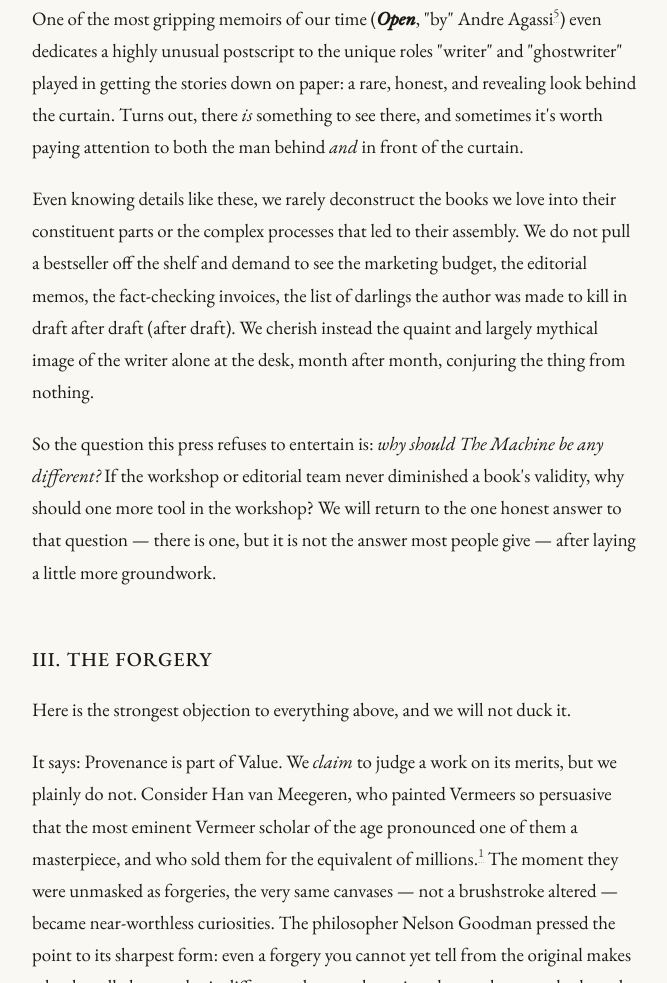
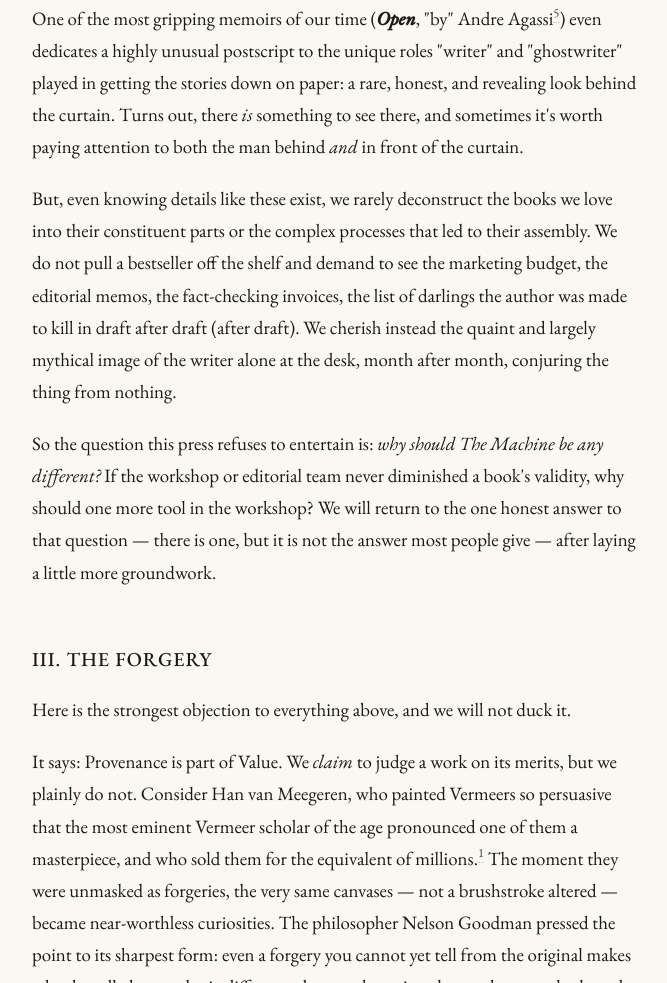
Before and after one commit to theseuspress/theseuspress-com, a plain HTML site: page manifesto.html in a window 1280 px wide. Shown: the part 1818-2801 px from the top of the page, without its empty margins (304-971 px from the left). Drawn offline with nearby package versions, Linux system fonts and the light colour scheme.

Commit message:
Update manifesto.html

```diff
--- a/manifesto.html
+++ b/manifesto.html
@@ -182,15 +182,15 @@
                 </p>
 
                 <p>
-                    Even knowing details like these, we rarely deconstruct the
-                    books we love into their constituent parts or the complex
-                    processes that led to their assembly. We do not pull a
-                    bestseller off the shelf and demand to see the marketing
-                    budget, the editorial memos, the fact-checking invoices, the
-                    list of darlings the author was made to kill in draft after
-                    draft (after draft). We cherish instead the quaint and
-                    largely mythical image of the writer alone at the desk,
-                    month after month, conjuring the thing from nothing.
+                    But, even knowing details like these exist, we rarely
+                    deconstruct the books we love into their constituent parts
+                    or the complex processes that led to their assembly. We do
+                    not pull a bestseller off the shelf and demand to see the
+                    marketing budget, the editorial memos, the fact-checking
+                    invoices, the list of darlings the author was made to kill
+                    in draft after draft (after draft). We cherish instead the
+                    quaint and largely mythical image of the writer alone at the
+                    desk, month after month, conjuring the thing from nothing.
                 </p>
 
                 <p>
```
